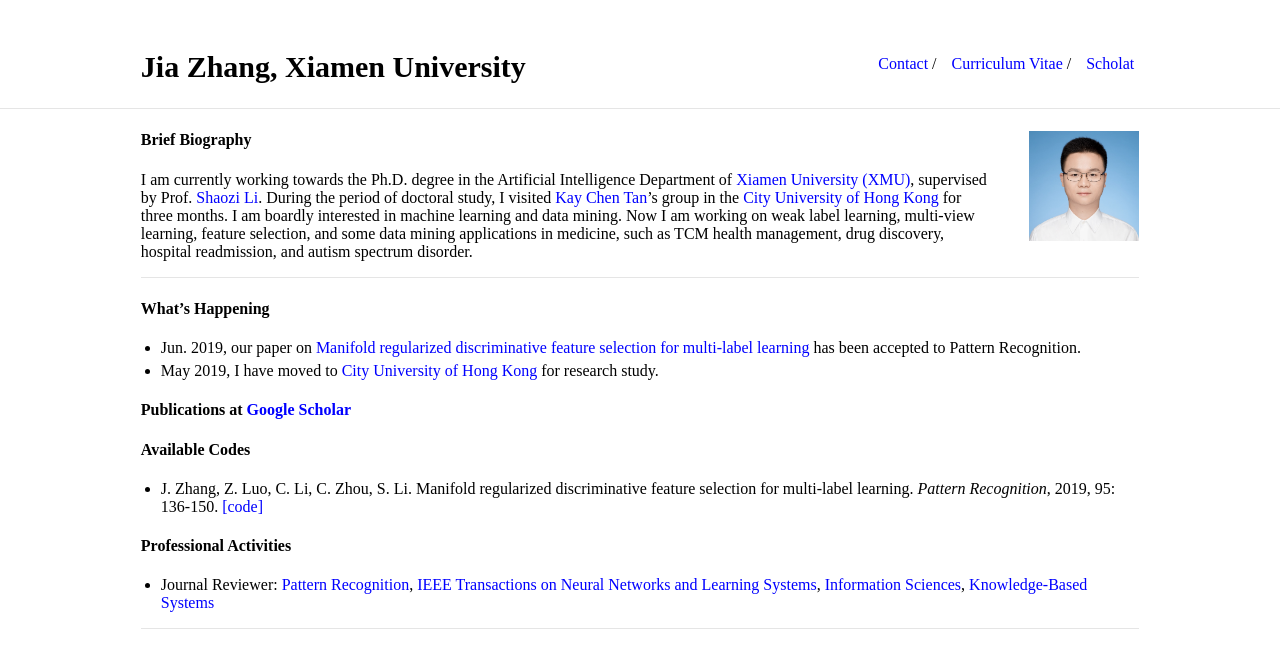
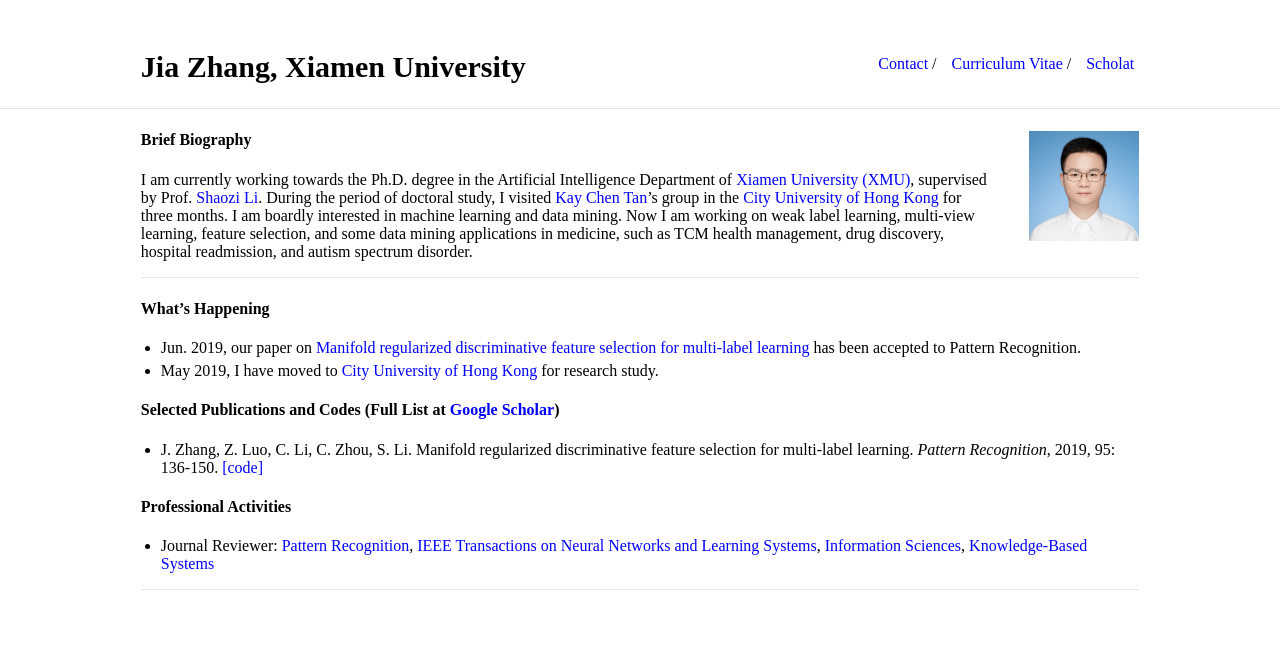
Before and after one commit to jiazhang-ml/jiazhang-ml.github.io, a Jekyll site: the page built from index.md, in a window 1280 px wide, cut to the strip 0-876 px from the top of the page. Shown: the top 668 px of the strip. Built offline with Jekyll 4.4.1, drawn with Linux system fonts in a browser that asks for light colours.

Commit message:
Update index.md

```diff
--- a/index.md
+++ b/index.md
@@ -15,9 +15,7 @@ I am currently working towards the Ph.D. degree in the Artificial Intelligence D
 * Jun. 2019, our paper on [Manifold regularized discriminative feature selection for multi-label learning](https://www.sciencedirect.com/science/article/pii/S0031320319302341) has been accepted to Pattern Recognition.
 * May 2019, I have moved to [City University of Hong Kong](https://www.cityu.edu.hk/) for research study.
 
-#### Publications at [Google Scholar](https://scholar.google.com.hk/citations?user=yBaTk-gAAAAJ&hl=en)
-
-#### Available Codes
+#### Selected Publications and Codes (Full List at [Google Scholar](https://scholar.google.com.hk/citations?user=yBaTk-gAAAAJ&hl=en))
 
 * J. Zhang, Z. Luo, C. Li, C. Zhou, S. Li. Manifold regularized discriminative feature selection for multi-label learning. *Pattern Recognition*, 2019, 95: 136-150. [[code]](MDFS-master.zip)
 
```
